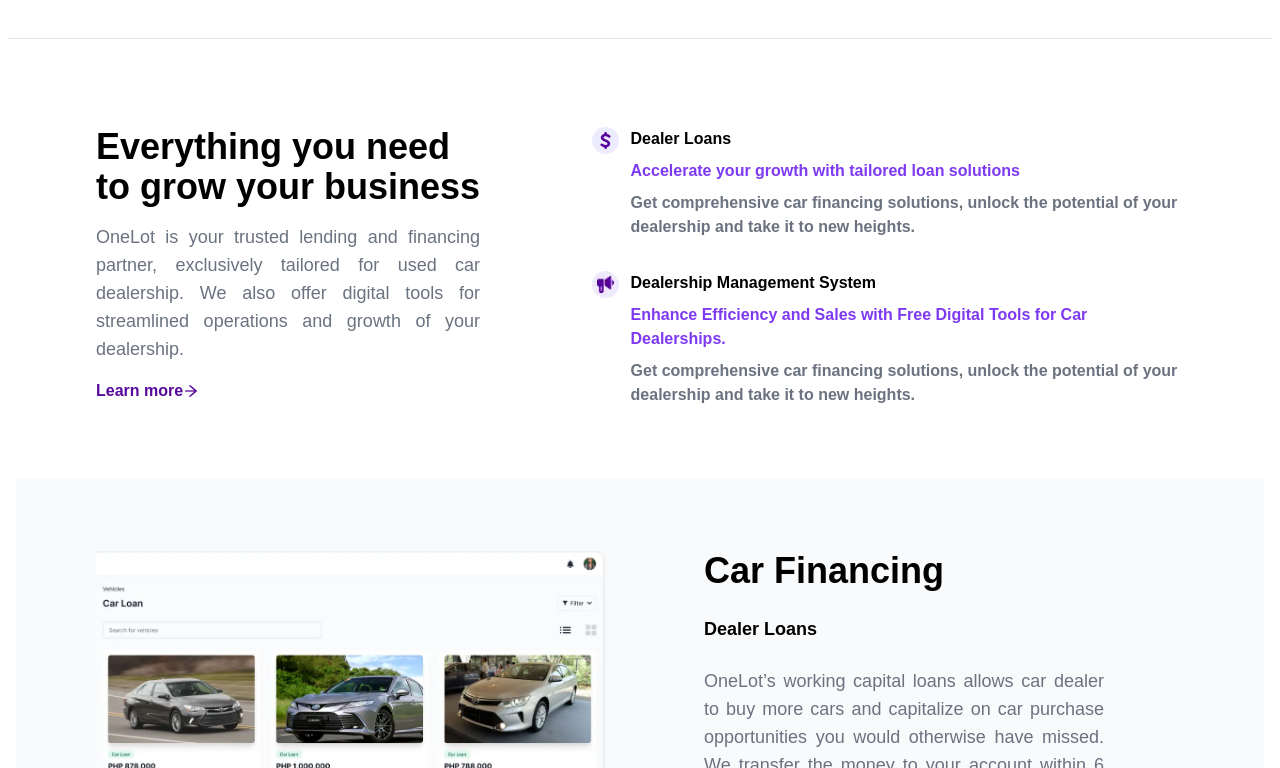
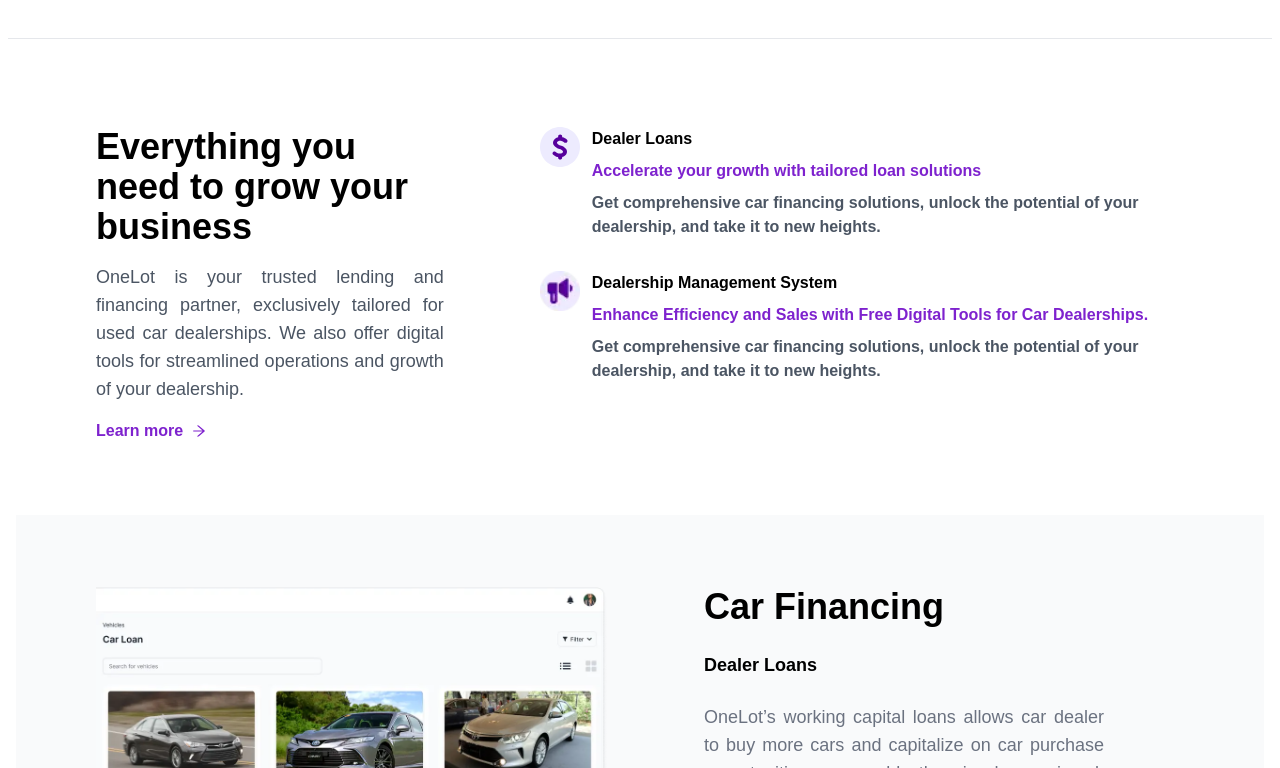
Before and after one commit to hk0102/one-lot-ui, a Next.js app: page / in a window 1280 px wide. Shown: the part 1352-2120 px from the top of the page. Built offline with nearby package versions, Linux system fonts and the light colour scheme.

Commit message:
Refactor code

```diff
--- a/app/components/AboutSection.tsx
+++ /dev/null
@@ -1,82 +0,0 @@
-import Image from "next/image";
-import React from "react";
-import { AiOutlineArrowRight } from "react-icons/ai";
-import AnnouncementIcon from "../../public/assets/Announcement.webp"
-import DollarIcon from "../../public/assets/Dollar.svg"
-
-const AboutSection = () => {
-  return (
-    <div className="flex flex-col mx-4 md:flex-row gap-8 items-start  md:px-20 py-6 w-auto space-x-1 md:space-x-20 my-12">
-      <div className="flex flex-col gap-4 ">
-      <div className="text-2xl md:text-4xl font-extrabold text-start text-[#000000] sm:text-3xl max-w-md sm:max-w-lg">
-  Everything you need to grow your business
-</div>
-        <div className="font-medium text-[#6b7280] text-lg text-justify max-w-xl mx-auto">
-          OneLot is your trusted lending and financing partner, exclusively
-          tailored for used car dealership. We also offer digital tools for
-          streamlined operations and growth of your dealership.
-        </div>
-        <div className="flex items-center gap-30">
-          <div className="text-[#57099C] font-bold" >Learn more</div>
-          <div>
-            <AiOutlineArrowRight color="#57099C" fontSize={"1.0rem"} style={{fontWeight : "bold", strokeWidth: 20}}/>
-          </div>
-        </div>
-      </div>
-      <div>
-      <div className="flex flex-col gap-8 items-start w-auto p-0 m-0" >
-        <div className="flex flex-col md:flex-row items-start gap-3 text-start">
-          <div>
-            <Image
-              loading="lazy"
-              alt="speaker"
-              src={DollarIcon}
-              width={"40"}
-              height={"30"}
-            />
-          </div>
-          <div className="flex flex-col gap-2 items-start">
-            <div className="text-base font-bold text-[#000000]">
-              Dealer Loans
-            </div>
-            <div className="text-base font-semibold text-[#7e3af2]">
-              Accelerate your growth with tailored loan solutions
-            </div>
-            <div className="text-base font-semibold text-[rgb(107,114,128)]">
-              Get comprehensive car financing solutions, unlock the potential of
-              your dealership and take it to new heights.
-            </div>
-          </div>
-        </div>
-        <div className="flex flex-col md:flex-row items-start gap-3 text-start" >
-          <div>
-            {" "}
-            <Image
-              loading="lazy"
-              alt="mic"
-              src={AnnouncementIcon}
-              width={"40"}
-              height={"30"}
-            />
-          </div>
-          <div className="flex flex-col gap-2 items-start">
-            <div className="text-base font-bold text-[#000000]">
-              Dealership Management System
-            </div>
-            <div className="text-base font-semibold text-[#7e3af2]">
-            Enhance Efficiency and Sales with Free Digital Tools for Car Dealerships.
-            </div>
-            <div className="text-base font-semibold text-[rgb(107,114,128)]">
-              Get comprehensive car financing solutions, unlock the potential of
-              your dealership and take it to new heights.
-            </div>
-
-          </div>
-        </div>
-      </div>
-      </div>
-    </div>
-  );
-};
-
-export default AboutSection;
--- /dev/null
+++ b/app/components/AboutUs.tsx
@@ -0,0 +1,70 @@
+import Image,{StaticImageData} from "next/image";
+import React from "react";
+import { AiOutlineArrowRight } from "react-icons/ai";
+import AnnouncementIcon from "../../public/assets/Announcement.webp";
+import DollarIcon from "../../public/assets/Dollar.svg";
+
+const AboutUs = () => {
+  return (
+    <div className="flex flex-col md:flex-row gap-24 mx-4 md:px-20 py-6 my-12 w-full items-start">
+      <div className="flex flex-col gap-4">
+        <h2 className="text-2xl sm:text-3xl md:text-4xl font-extrabold text-black max-w-lg">
+          Everything you need to grow your business
+        </h2>
+        <p className="text-lg font-medium text-gray-600 text-justify max-w-xl">
+          OneLot is your trusted lending and financing partner, exclusively
+          tailored for used car dealerships. We also offer digital tools for
+          streamlined operations and growth of your dealership.
+        </p>
+        <div className="flex items-center gap-2 text-purple-700 font-bold">
+          <span>Learn more</span>
+          <AiOutlineArrowRight fontSize="1rem" style={{ fontWeight: "bold" }} />
+        </div>
+      </div>
+
+      <div className="flex flex-col gap-8 w-full">
+        <InfoCard
+          icon={DollarIcon}
+          title="Dealer Loans"
+          subtitle="Accelerate your growth with tailored loan solutions"
+          description="Get comprehensive car financing solutions, unlock the potential of
+          your dealership, and take it to new heights."
+        />
+        <InfoCard
+          icon={AnnouncementIcon}
+          title="Dealership Management System"
+          subtitle="Enhance Efficiency and Sales with Free Digital Tools for Car Dealerships."
+          description="Get comprehensive car financing solutions, unlock the potential of
+          your dealership, and take it to new heights."
+        />
+      </div>
+    </div>
+  );
+};
+
+interface InfoCardProps {
+  icon: StaticImageData; // Or "StaticImageData" for Next.js images
+  title: string;
+  subtitle: string;
+  description: string;
+}
+
+const InfoCard: React.FC<InfoCardProps>  = ({ icon, title, subtitle, description }) => (
+  <div className="flex items-start gap-3">
+    <Image
+      loading="lazy"
+      alt={title}
+      src={icon}
+      width="40"
+      height="30"
+      className="flex-shrink-0"
+    />
+    <div className="flex flex-col gap-2">
+      <h3 className="text-base font-bold text-black">{title}</h3>
+      <p className="text-base font-semibold text-purple-700">{subtitle}</p>
+      <p className="text-base font-semibold text-gray-600">{description}</p>
+    </div>
+  </div>
+);
+
+export default AboutUs;
--- a/app/components/FinancingSection.tsx
+++ b/app/components/FinancingSection.tsx
@@ -3,7 +3,7 @@
 import { AiOutlineCheckCircle} from "react-icons/ai";
 import FinancingImage from "../../public/assets/CarFinancing.webp"
 
-const FinancingSection = () => {
+const FinancingOptions = () => {
   return (
     <div className="flex flex-col md:flex-row gap-8 mx-4 bg-[#f9fafb] md:px-20 py-6 w-auto space-x-1 md:space-x-20 items-start ">
       <div className="flex flex-col md:flex-row gap-4 my-12">
@@ -76,4 +76,4 @@
   );
 };
 
-export default FinancingSection;
+export default FinancingOptions;
--- a/app/components/FooterSection.tsx
+++ b/app/components/FooterSection.tsx
@@ -5,11 +5,11 @@
 import Logo from "../../public/assets/onelot-logo.webp"
 import Flag from "../../public/assets/Flag-England.webp"
 
-const FooterSection = () => {
+const PageFooter = () => {
   return (
     <div className="flex  flex-col  gap-8 mx-4 bg-white md:px-20 py-6  space-x-1 md:space-x-20 items-center mt-10">
     <h2 className="flex text-4xl font-bold text-center mb-8 text-[#000] ">Get started today</h2>
-      <div className="text-[#6B7280] text-xl text-base text-center font-medium  md:w-1/2">
+      <div className="text-[#6B7280] text-base text-center font-medium  md:w-1/2">
         We look forward to serving the needs of used car dealers across the
         Philippines and helping them thrive in this dynamic market.
       </div>
@@ -64,4 +64,4 @@
   );
 };
 
-export default FooterSection;
+export default PageFooter;
--- a/app/components/TestimonialSection.tsx
+++ b/app/components/TestimonialSection.tsx
@@ -3,7 +3,7 @@
 import { AiOutlineArrowRight, AiOutlineArrowLeft } from "react-icons/ai";
 import AvatarImg from "../../public/assets/Avatar_1.webp";
 
-const TestimonialSection = () => {
+const CustomerTestimonials = () => {
   return (
     <>
     <div className="flex flex-col gap-8 bg-white md:px-20 items-center my-20">
@@ -43,4 +43,4 @@
   );
 };
 
-export default TestimonialSection;
+export default CustomerTestimonials;
--- a/app/page.tsx
+++ b/app/page.tsx
@@ -1,29 +1,29 @@
 import Image from "next/image";
 import Navbar from "./components/Navbar";
 import HeroSection from "./components/HeroSection";
-import AboutSection from "./components/AboutSection";
-import FinancingSection from "./components/FinancingSection"
+import AboutUs from "./components/AboutUs";
+import FinancingOptions from "./components/FinancingSection"
 import DealershipManagement from "./components/DealershipManagement";
 import Benefits from "./components/Benefits";
-import TestimonialSection from "./components/TestimonialSection";
-import ContactSection from "./components/ContactSection";
+import CustomerTestimonials from "./components/TestimonialSection";
+import SocialMediaConnect from "./components/SocialMediaConnect";
 import FAQsSection from "./components/FAQsSection";
-import FooterSection from "./components/FooterSection";
+import PageFooter from "./components/FooterSection";
 
 
 export default function Home() {
   return (
     <div>
-       <Navbar></Navbar>
-       <HeroSection></HeroSection>
-      <AboutSection></AboutSection>
-      <FinancingSection></FinancingSection>
+      <Navbar></Navbar>
+      <HeroSection></HeroSection>
+      <AboutUs></AboutUs>
+      <FinancingOptions></FinancingOptions>
       <DealershipManagement></DealershipManagement>
       <Benefits></Benefits>
-      <TestimonialSection></TestimonialSection>
-      <ContactSection></ContactSection>
+      <CustomerTestimonials></CustomerTestimonials>
+      <SocialMediaConnect></SocialMediaConnect>
       <FAQsSection></FAQsSection>
-      <FooterSection></FooterSection>
+      <PageFooter></PageFooter>
     </div>
   );
 }
```
Also changed, not shown: app/components/SocialMediaConnect.tsx (renamed from app/components/ContactSection.tsx).
